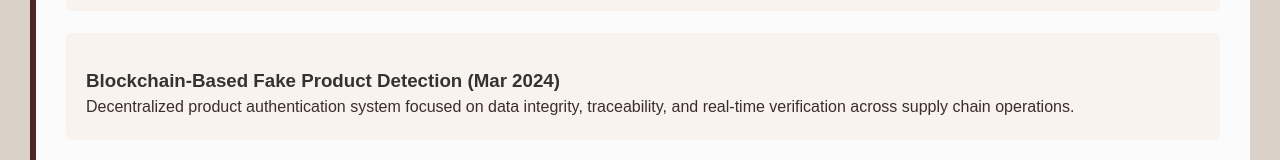
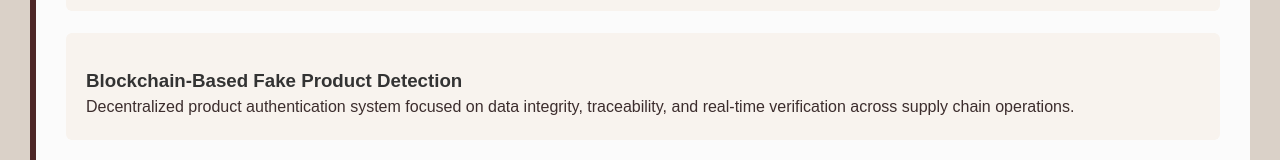
Before and after one commit to NikhilaChandini/Portfolio, a plain HTML site: page index.html in a window 1280 px wide. Shown: the part 1963-2123 px from the top of the page. Drawn offline with Linux system fonts and the light colour scheme.

```diff
--- a/index.html
+++ b/index.html
@@ -142,7 +142,7 @@
     </div>
 
     <div class="project">
-        <h3>Blockchain-Based Fake Product Detection (Mar 2024)</h3>
+        <h3>Blockchain-Based Fake Product Detection </h3>
         <p>
             Decentralized product authentication system focused on data integrity, traceability,
             and real-time verification across supply chain operations.
```
